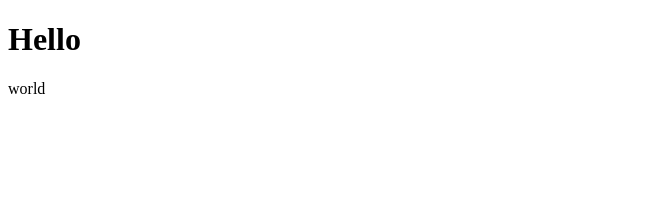
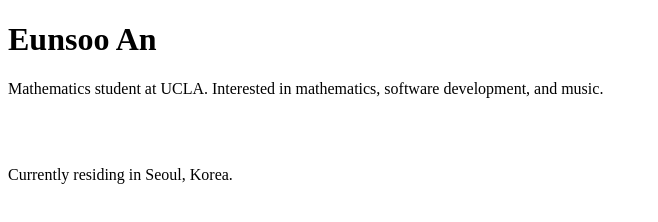
Before and after one commit to eunsooan/eunsooan.github.io, a plain HTML site: page index.html in a window 1280 px wide. Shown: the whole page, without its empty margins (0-658 px from the left). Drawn offline with Linux system fonts and the light colour scheme.

Commit message:
Update index.html

```diff
--- a/index.html
+++ b/index.html
@@ -3,8 +3,11 @@
   <head>
     <title>Eunsoo An</title>
   </head>
+
   <body>
-    <h1>Hello</h1>
-      <p>world</p>
+    <h1>Eunsoo An</h1>
+      <p>Mathematics student at UCLA. Interested in mathematics, software development, and music.</p><br>
+      <br>
+      <p>Currently residing in Seoul, Korea.</p>
   </body>
 </html>
```
